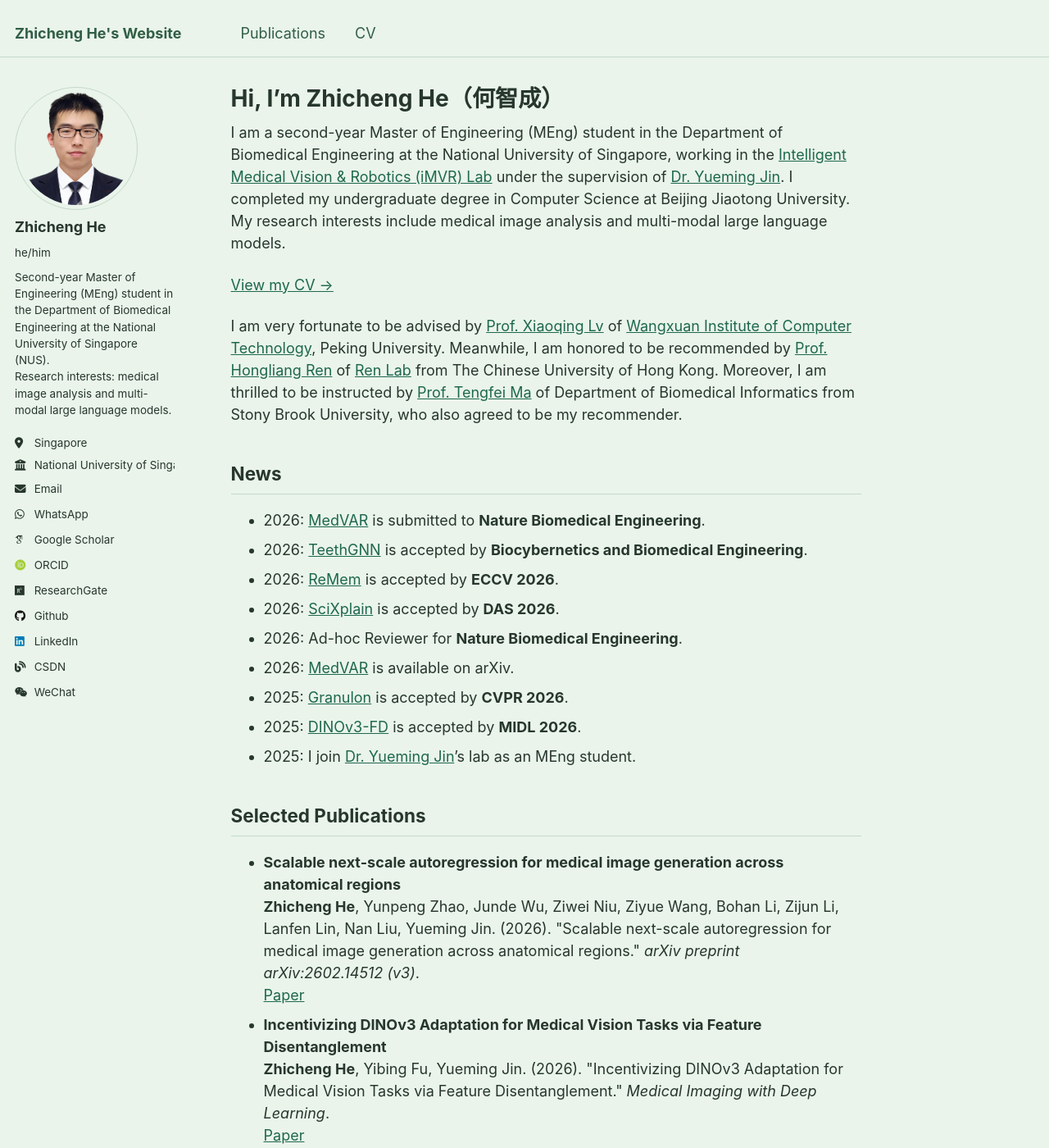
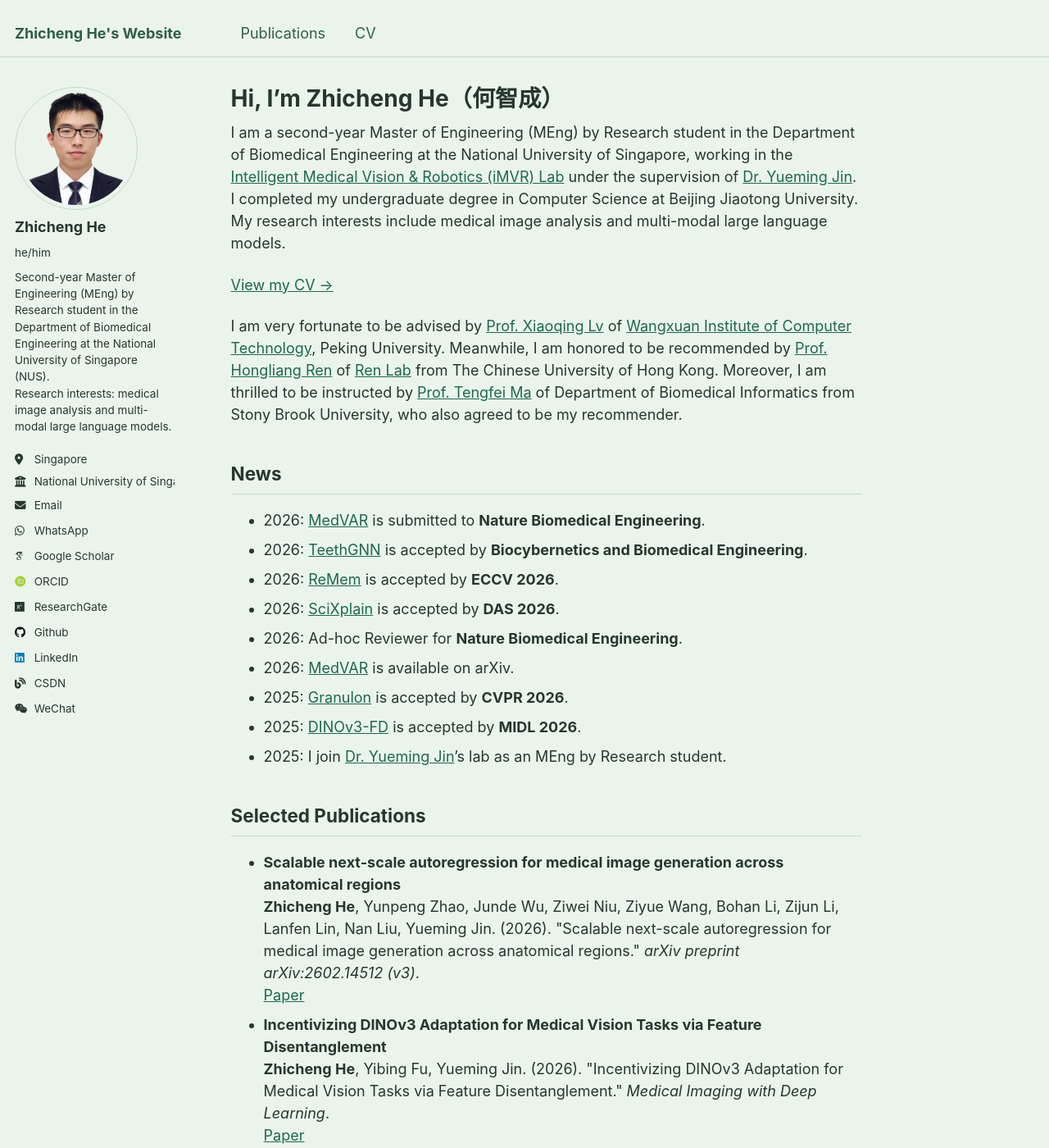
Before and after one commit to hezhicheng2002/hezhicheng2002.github.io, a Jekyll site: the page built from _pages/about.md, in a window 1280 px wide and 1400 px high. Shown: the whole window at 82% size. Built offline with Jekyll 4.4.1, drawn with Linux system fonts in a browser that asks for light colours; some web fonts are replaced.

Commit message:
Clarify MEng by Research degree

```diff
--- a/_config.yml
+++ b/_config.yml
@@ -11,7 +11,7 @@
 title                    : "Zhicheng He's Website"
 title_separator          : "-"
 name                     : &name "Zhicheng He"
-description              : &description "Second-year Master of Engineering (MEng) student at NUS Biomedical Engineering. Research: medical image analysis and multimodal large language models."
+description              : &description "Second-year Master of Engineering (MEng) by Research student at NUS Biomedical Engineering. Research: medical image analysis and multimodal large language models."
 url                      : https://hezhicheng2002.github.io # the base hostname & protocol for your site e.g. "https://mmistakes.github.io"
 baseurl                  : "" # the subpath of your site, e.g. "/blog"
 repository               : "hezhicheng2002/hezhicheng2002.github.io"
@@ -24,7 +24,7 @@
   avatar           : "personal.png"
   name             : "Zhicheng He"
   pronouns         : "he/him"
-  bio              : "Second-year Master of Engineering (MEng) student in the Department of Biomedical Engineering at the National University of Singapore (NUS).<br>Research interests: medical image analysis and multi-modal large language models."
+  bio              : "Second-year Master of Engineering (MEng) by Research student in the Department of Biomedical Engineering at the National University of Singapore (NUS).<br>Research interests: medical image analysis and multi-modal large language models."
   location         : "Singapore"
   employer         : "National University of Singapore"
   uri              : # URL
--- a/_pages/about.md
+++ b/_pages/about.md
@@ -8,7 +8,7 @@
   - /about.html
 ---
 
-I am a second-year Master of Engineering (MEng) student in the Department of Biomedical Engineering at the National University of Singapore, working in the [Intelligent Medical Vision & Robotics (iMVR) Lab](https://github.com/jinlab-imvr) under the supervision of [Dr. Yueming Jin](https://yuemingjin.github.io/). I completed my undergraduate degree in Computer Science at Beijing Jiaotong University. My research interests include medical image analysis and multi-modal large language models.
+I am a second-year Master of Engineering (MEng) by Research student in the Department of Biomedical Engineering at the National University of Singapore, working in the [Intelligent Medical Vision & Robotics (iMVR) Lab](https://github.com/jinlab-imvr) under the supervision of [Dr. Yueming Jin](https://yuemingjin.github.io/). I completed my undergraduate degree in Computer Science at Beijing Jiaotong University. My research interests include medical image analysis and multi-modal large language models.
 
 [View my CV →](/cv/)
 
@@ -24,7 +24,7 @@
 - 2026: [MedVAR](https://arxiv.org/abs/2602.14512) is available on arXiv.
 - 2025: [Granulon](https://openaccess.thecvf.com/content/CVPR2026/html/Mao_Granulon_Awakening_Pixel-Level_Visual_Encoders_with_Adaptive_Multi-Granularity_Semantics_for_CVPR_2026_paper.html) is accepted by <strong>CVPR 2026</strong>.
 - 2025: [DINOv3-FD](https://openreview.net/forum?id=cAVWntFxlF) is accepted by <strong>MIDL 2026</strong>.
-- 2025: I join [Dr. Yueming Jin](https://yuemingjin.github.io/)'s lab as an MEng student.
+- 2025: I join [Dr. Yueming Jin](https://yuemingjin.github.io/)'s lab as an MEng by Research student.
 
 Selected Publications
 ------
```
